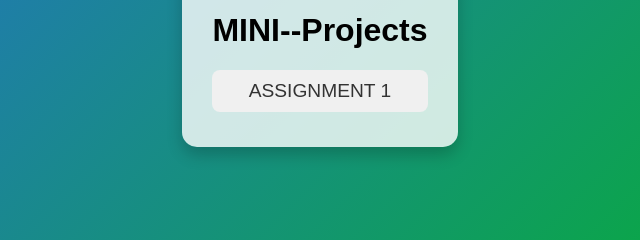
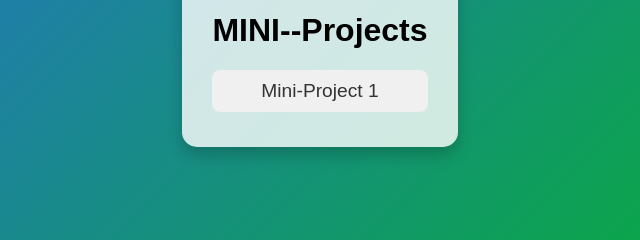
Before and after one commit to AdityaRj47/Mini-Projects, a plain HTML site: page index.html in a window 1280 px wide. Shown: the part 346-586 px from the top of the page, 320-960 px from the left. Drawn offline with Linux system fonts and the light colour scheme.

Commit message:
Updated index.html for the MIni Projects

```diff
--- a/index.html
+++ b/index.html
@@ -3,7 +3,7 @@
 <head>
     <meta charset="UTF-8">
     <meta name="viewport" content="width=device-width, initial-scale=1.0">
-    <title>HTML5 ASSIGNMENTS</title>
+    <title> MINI PROJECTS </title>
 </head>
 <style>
     /* Background and font styling */
@@ -58,7 +58,7 @@
 <body>
     <div class="container">
         <h1>MINI--Projects</h1>
-        <a href="./BMI Calculator/index.html" target="_self">ASSIGNMENT 1</a>
+        <a href="./BMI Calculator/index.html" target="_self">Mini-Project 1</a>
     </div>
 
     <footer>
```
